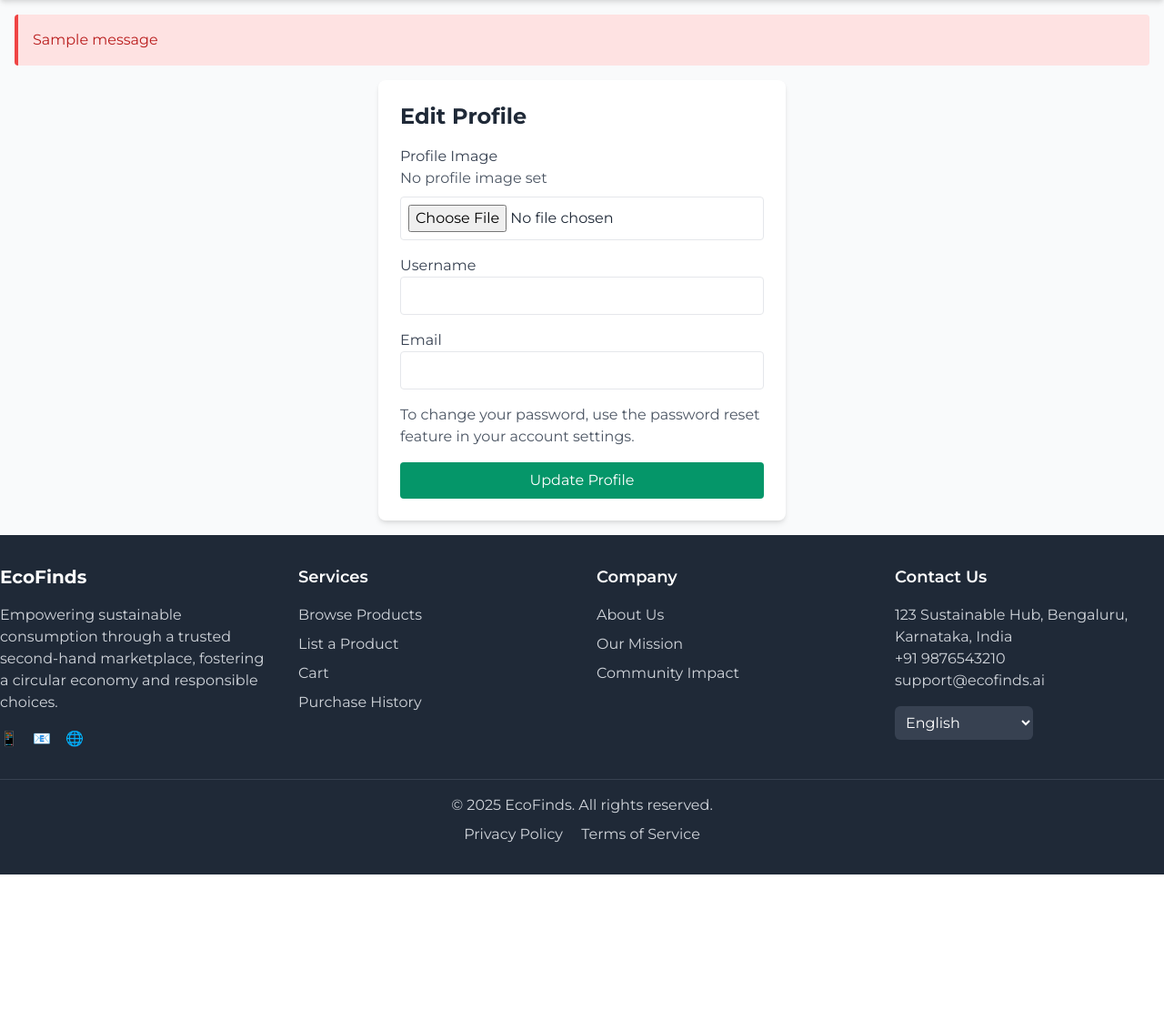
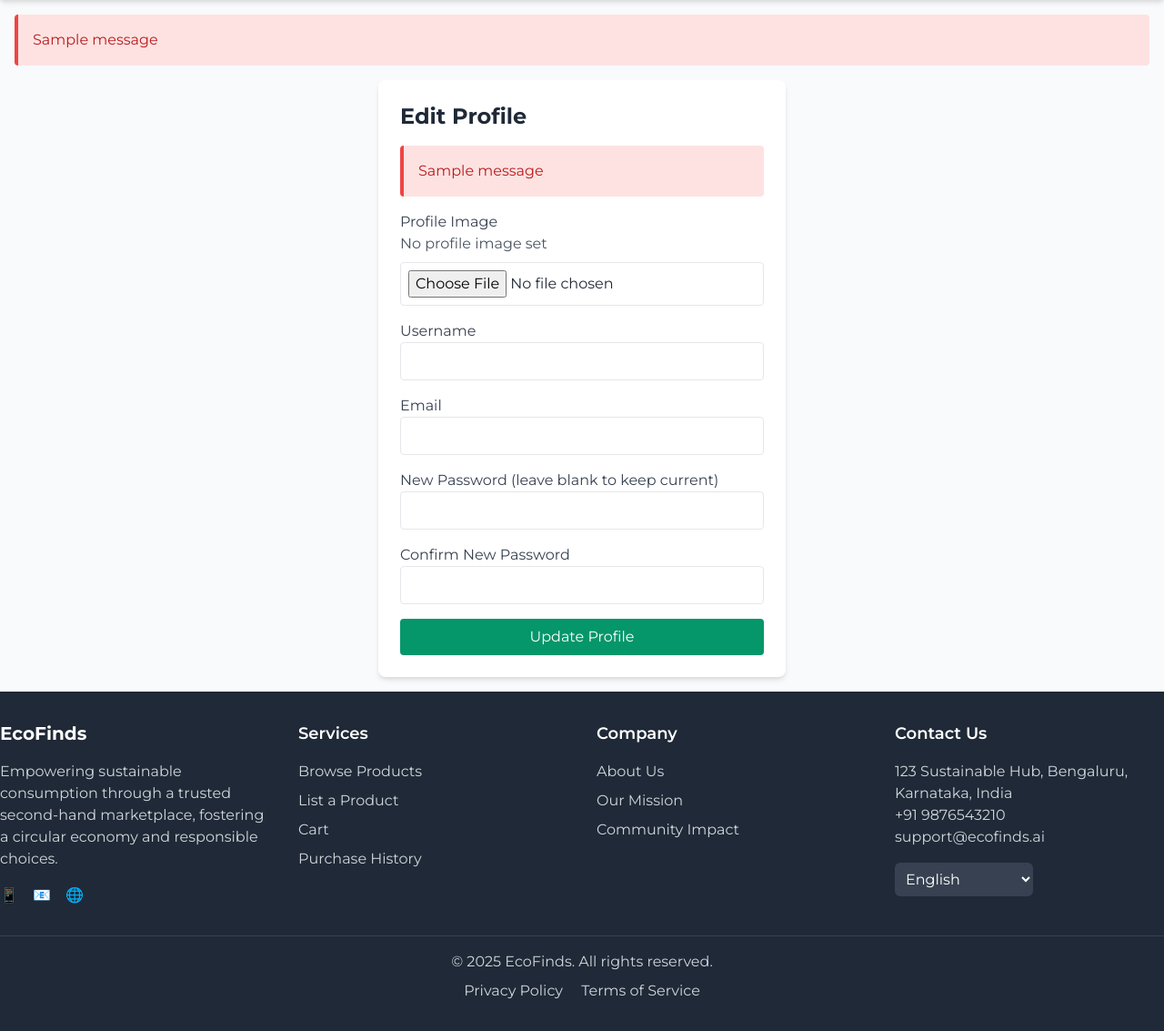
Before and after one commit to Aryan-Prasad-666/EcoFinds---Odoo, a Flask app: template templates/profile.html in a window 1280 px wide. Shown: the part 69-1202 px from the top of the page at 91% size. Before the commit the page ends 1030 px from the top, so only its background shows below. Run offline with Flask 3, Linux system fonts and the light colour scheme; the template is opened without the code that fills it, so the values that code supplies are empty; one stand-in notice (Sample message) is shown.

Commit message:
added change password

```diff
--- a/app.py
+++ b/app.py
@@ -32,6 +32,8 @@ def inject_supabase_and_user():
         except Exception:
             # If user data fetch fails, clear session to prevent stale data
             session.pop('user_id', None)
+            session.pop('access_token', None)
+            session.pop('refresh_token', None)
     return dict(supabase=supabase, current_user=current_user)
 
 # Routes
@@ -55,7 +57,7 @@ def register():
             user = response.user
 
             # Sign in the user to set the session for RLS
-            supabase.auth.sign_in_with_password({
+            sign_in_response = supabase.auth.sign_in_with_password({
                 'email': email,
                 'password': password
             })
@@ -70,6 +72,8 @@ def register():
 
             # Set session for Flask
             session['user_id'] = user.id
+            session['access_token'] = sign_in_response.session.access_token
+            session['refresh_token'] = sign_in_response.session.refresh_token
             flash('Registration successful!')
             return redirect(url_for('dashboard'))
         except Exception as e:
@@ -90,9 +94,10 @@ def login():
                 'password': password
             })
             user = response.user
-            # Fetch username from profiles table
-            user_data = supabase.table('profiles').select('username').eq('id', user.id).single().execute().data
+            # Store access and refresh tokens for password updates
             session['user_id'] = user.id
+            session['access_token'] = response.session.access_token
+            session['refresh_token'] = response.session.refresh_token
             flash('Login successful!')
             return redirect(url_for('dashboard'))
         except Exception as e:
@@ -104,6 +109,8 @@ def login():
 def logout():
     supabase.auth.sign_out()
     session.pop('user_id', None)
+    session.pop('access_token', None)
+    session.pop('refresh_token', None)
     return redirect(url_for('login'))
 
 @app.route('/dashboard')
@@ -124,6 +131,8 @@ def profile():
     if request.method == 'POST':
         username = request.form['username']
         email = request.form['email']
+        new_password = request.form.get('new_password')
+        confirm_password = request.form.get('confirm_password')
 
         # Update profile
         update_data = {'username': username, 'email': email}
@@ -139,9 +148,36 @@ def profile():
             elif file.filename:
                 flash('Invalid file type. Please upload PNG, JPG, or JPEG.')
 
-        supabase.table('profiles').update(update_data).eq('id', session['user_id']).execute()
-        flash('Profile updated successfully')
-        return redirect(url_for('dashboard'))
+        # Handle password update
+        if new_password or confirm_password:
+            if new_password != confirm_password:
+                flash('Passwords do not match.')
+                return redirect(url_for('profile'))
+            if len(new_password) < 6:
+                flash('Password must be at least 6 characters.')
+                return redirect(url_for('profile'))
+            try:
+                # Set session with access and refresh tokens for authenticated request
+                supabase.auth.set_session(session['access_token'], session['refresh_token'])
+                supabase.auth.update_user({'password': new_password})
+                flash('Password updated successfully.')
+                # Refresh session tokens after password update
+                sign_in_response = supabase.auth.sign_in_with_password({
+                    'email': email,
+                    'password': new_password
+                })
+                session['access_token'] = sign_in_response.session.access_token
+                session['refresh_token'] = sign_in_response.session.refresh_token
+            except Exception as e:
+                flash(f'Password update failed: {str(e)}')
+                return redirect(url_for('profile'))
+
+        try:
+            supabase.table('profiles').update(update_data).eq('id', session['user_id']).execute()
+            flash('Profile updated successfully.')
+            return redirect(url_for('dashboard'))
+        except Exception as e:
+            flash(f'Profile update failed: {str(e)}')
 
     return render_template('profile.html', user=user_data)
 
--- a/templates/profile.html
+++ b/templates/profile.html
@@ -3,6 +3,15 @@
 {% block content %}
 <div class="max-w-md mx-auto bg-white p-6 rounded-lg shadow-md">
     <h1 class="text-2xl font-bold mb-4">Edit Profile</h1>
+    {% with messages = get_flashed_messages() %}
+        {% if messages %}
+            <div class="bg-red-100 border-l-4 border-red-500 text-red-700 p-4 rounded mb-4">
+                {% for message in messages %}
+                    <p>{{ message }}</p>
+                {% endfor %}
+            </div>
+        {% endif %}
+    {% endwith %}
     <form method="POST" enctype="multipart/form-data">
         <div class="mb-4">
             <label class="block text-gray-700">Profile Image</label>
@@ -21,7 +30,14 @@
             <label class="block text-gray-700">Email</label>
             <input type="email" name="email" value="{{ user.email }}" class="w-full p-2 border rounded" required>
         </div>
-        <p class="text-gray-600 mb-4">To change your password, use the password reset feature in your account settings.</p>
+        <div class="mb-4">
+            <label class="block text-gray-700">New Password (leave blank to keep current)</label>
+            <input type="password" name="new_password" class="w-full p-2 border rounded">
+        </div>
+        <div class="mb-4">
+            <label class="block text-gray-700">Confirm New Password</label>
+            <input type="password" name="confirm_password" class="w-full p-2 border rounded">
+        </div>
         <button type="submit" class="bg-green-600 text-white p-2 rounded w-full hover:bg-green-700 transition">Update Profile</button>
     </form>
 </div>
```
Also changed, not shown: user1.jpg (added).
